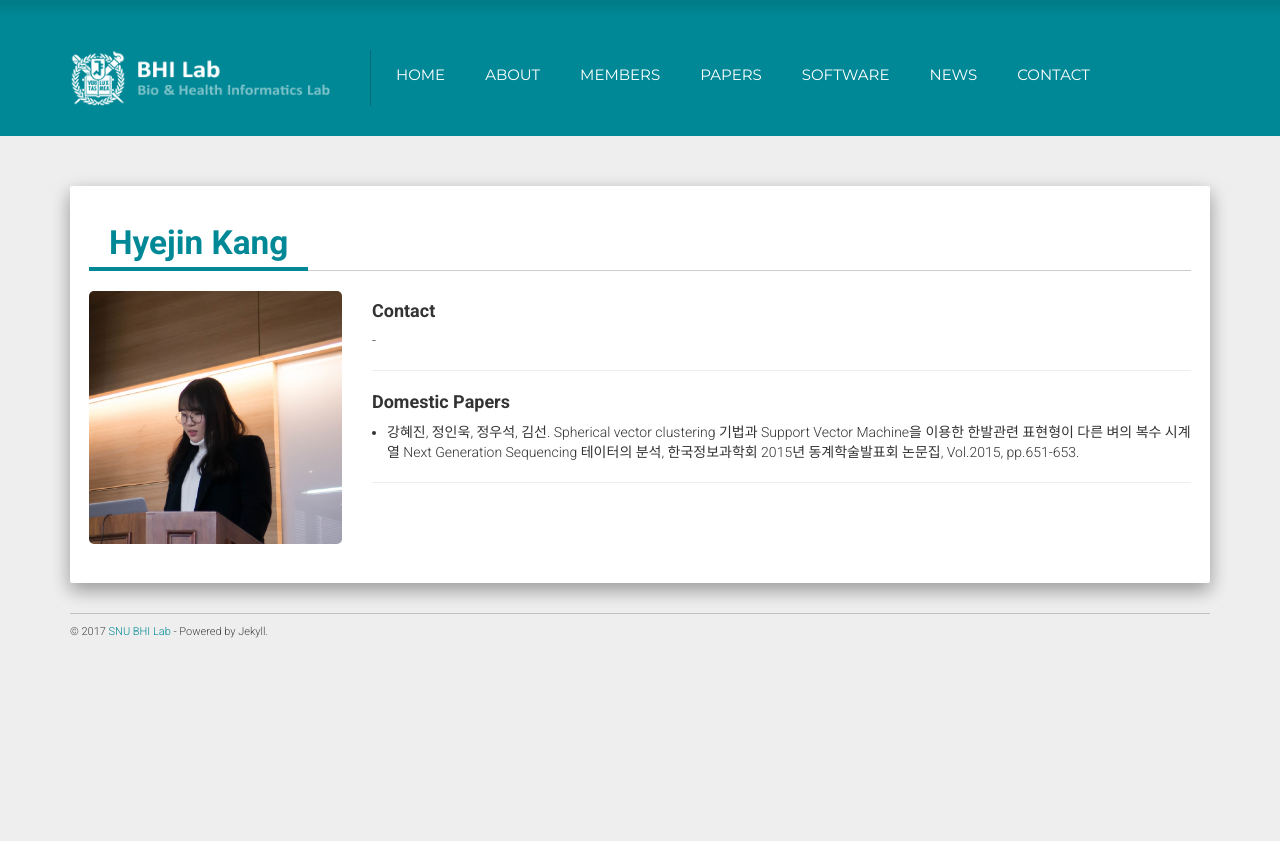
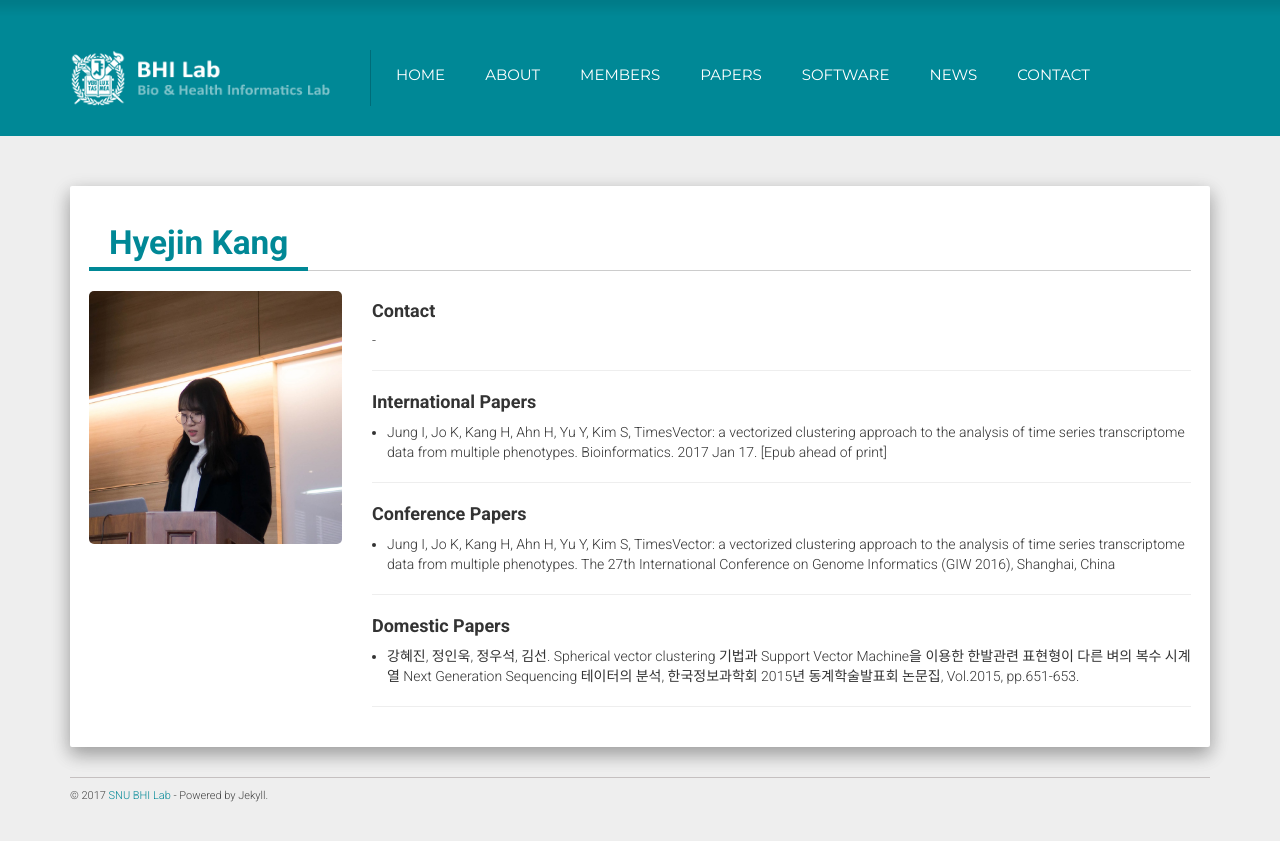
Before and after one commit to solanoon/bhi-kimlab.github.io, a Jekyll site: the page built from _members/hyejin_kang.md, in a window 1280 px wide. Shown: the top 841 px of the page. Built offline with Jekyll 4.4.1, drawn with Linux system fonts in a browser that asks for light colours; nearby versions of some CDN libraries.

Commit message:
two papars added

```diff
--- a/_data/publications.json
+++ b/_data/publications.json
@@ -4,6 +4,16 @@
     "title": "Rhee S, Lim S, Kim S, Iterative segmented least square method for functional microRNA-mRNA module discovery in breast cancer. International Journal of Data Mining and Bioinformatics",
     "year": "in press",
     "author": "Rhee S, Lim S, Kim S"
+  },
+  {
+    "title": "Moon JH, Lim S, Jo K, Lee S, Seo S, Kim S, PINTnet: construction of condition-specic pathway interaction network by computing shortest paths on weighted PPI. BMC Systems Biology ",
+    "year": "in press",
+    "author": "Moon JH, Lim S, Jo K, Lee S, Seo S, Kim S"
+  },
+  {
+    "title": "Jung I, Jo K, Kang H, Ahn H, Yu Y, Kim S, TimesVector: a vectorized clustering approach to the analysis of time series transcriptome data from multiple phenotypes. Bioinformatics. 2017 Jan 17. [Epub ahead of print]",
+    "year": 2017,
+    "author": "Jung I, Jo K, Kang H, Ahn HR, Kim S"
   },
   {
     "title": "Chae H, Lee S, Nephew KP, Kim S, Subtype-specific CpG island shore methylation and mutation patterns in 30 breast cancer cell lines. BMC Systems Biology, 2016 Dec 23",
@@ -363,9 +373,19 @@
 
   "conference": [
   {
+    "title": "Moon JH, Lim S, Jo K, Lee S, Seo S, Kim S, PINTnet: construction of condition-specic pathway interaction network by computing shortest paths on weighted PPI. Asia Pacific Bioinformatics Conference (APBC 2017), Shenzhen, China",
+    "year": "2017",
+    "author": "Moon JH, Lim S, Jo K, Lee S, Seo S, Kim S"
+  },
+  {
     "title": "Rhee S, Lim S, Kim S, Iterative segmented least square method for functional microRNA-mRNA module discovery in breast cancer. 2016 IEEE International Conference On Bioinformatics and Biomedicine (BIBM 2016), Shenzhen, China",
     "year": 2016,
     "author": "Rhee S, Lim S, Kim S"
+  },
+  {
+    "title": "Jung I, Jo K, Kang H, Ahn H, Yu Y, Kim S, TimesVector: a vectorized clustering approach to the analysis of time series transcriptome data from multiple phenotypes. The 27th International Conference on Genome Informatics (GIW 2016), Shanghai, China",
+    "year": 2017,
+    "author": "Jung I, Jo K, Kang H, Ahn HR, Kim S"
   },
   {
     "title": "Chae H, Lee S, Nephew KP, Kim S, Subtype-specific CpG island shore methylation and mutation patterns in 30 breast cancer cell lines. The 27th International Conference on Genome Informatics (GIW 2016), Shanghai, China",
```
